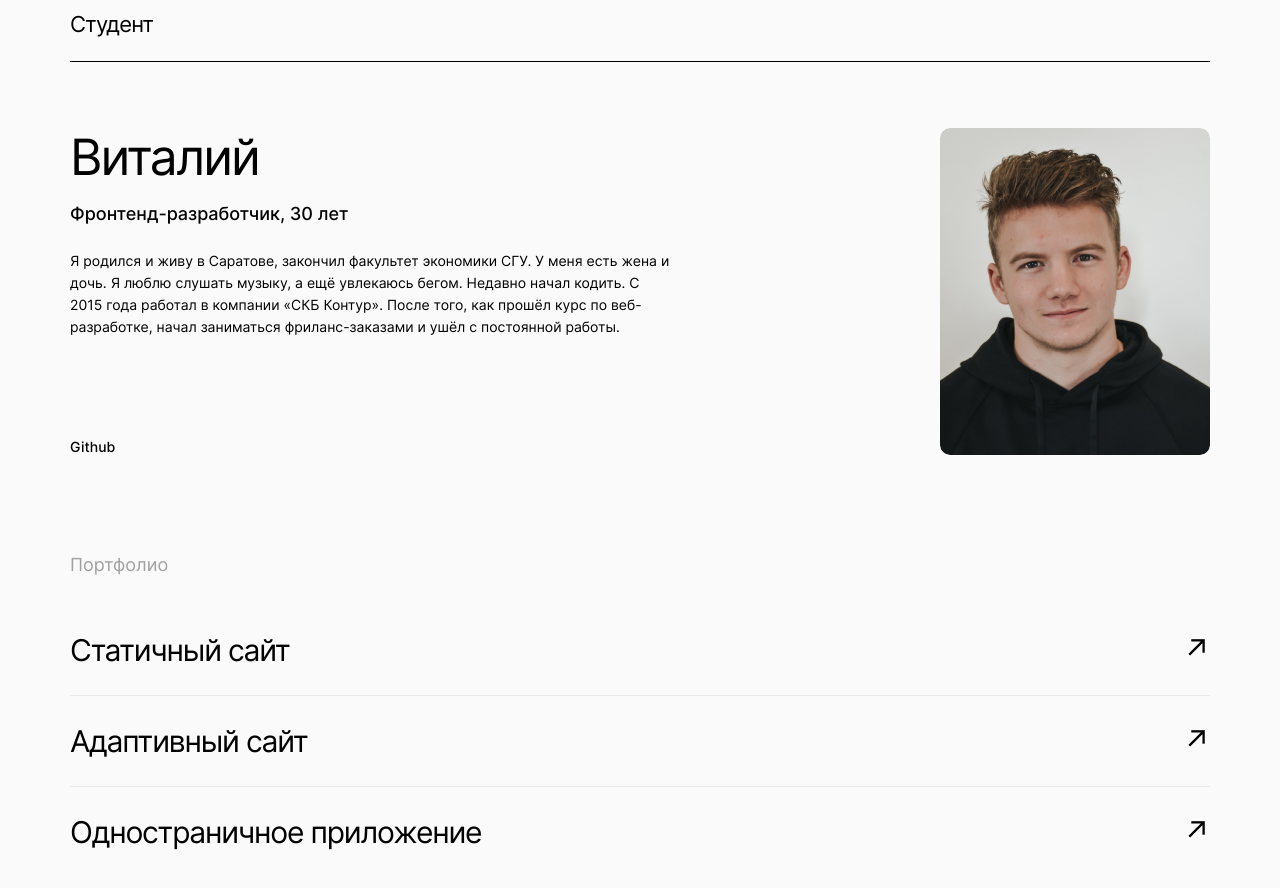
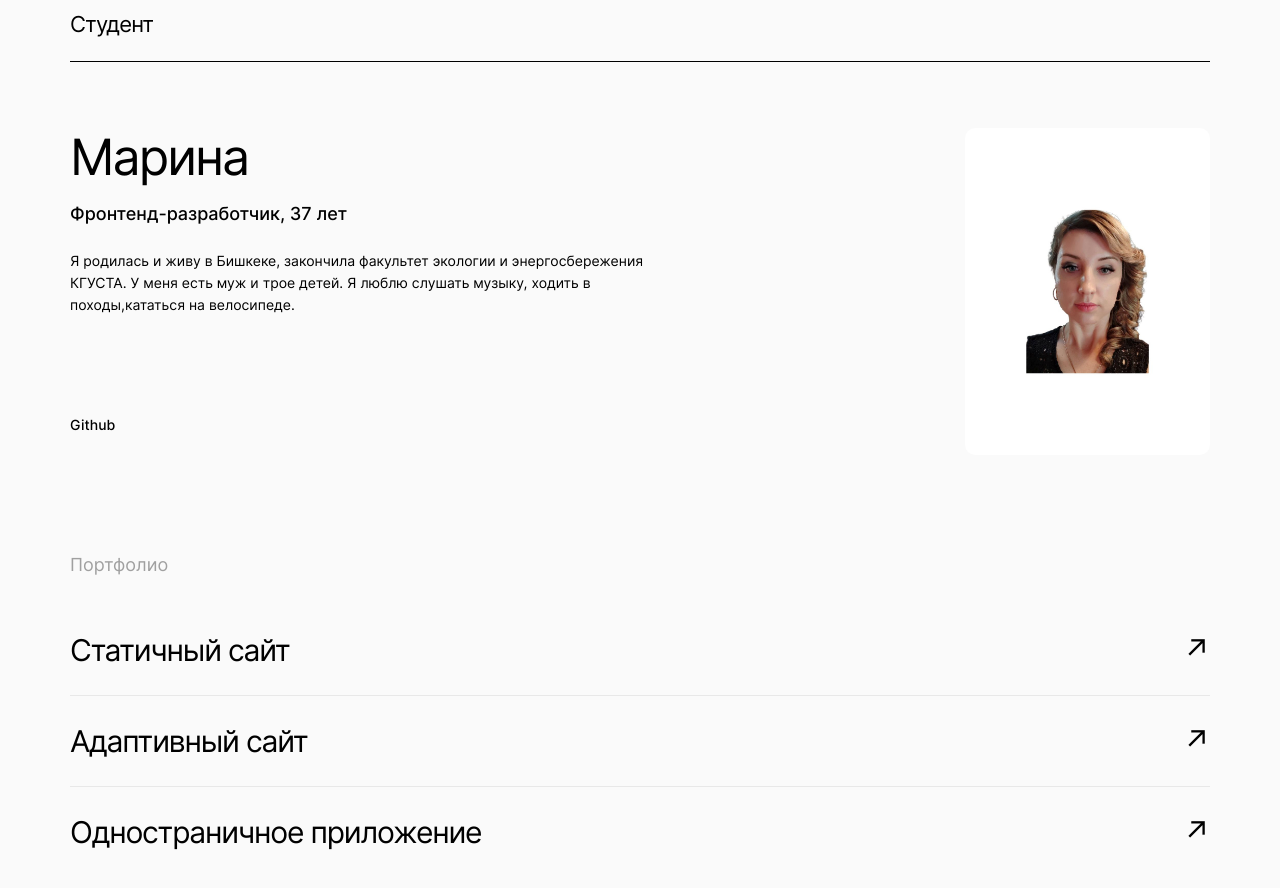
Before and after one commit to 20Maribel22/movies-explorer-frontend, a React (Create React App) app: page / in a window 1280 px wide. Shown: the part 2000-2888 px from the top of the page. Built offline with nearby package versions, Linux system fonts and the light colour scheme; the HTML template or start-up script is replaced by a standard one.

Commit message:
change portfolio

```diff
--- a/src/components/AboutMe/AboutMe.css
+++ b/src/components/AboutMe/AboutMe.css
@@ -45,8 +45,8 @@
 }
 
 .about-me__foto {
-  max-width: 270px;
-  width: 100%;
+  max-width: 470px;
+  /* width: 100%; */
   max-height: 327px;
   object-fit: cover;
   object-position: center;
--- a/src/components/AboutMe/AboutMe.js
+++ b/src/components/AboutMe/AboutMe.js
@@ -1,5 +1,5 @@
 import "./AboutMe.css";
-import foto from "../../images/pic__COLOR_pic.png";
+import foto from "../../images/photo_2024-02-12_19-27-07.jpg";
 
 function AboutMe() {
   return (
@@ -7,18 +7,15 @@ function AboutMe() {
       <h2 className="section__title">Студент</h2>
       <div className="about-me__info">
         <div className="about-me__description">
-          <h3 className="about-me__title">Виталий</h3>
-          <p className="about-me__subtitle">Фронтенд-разработчик, 30 лет</p>
+          <h3 className="about-me__title">Марина</h3>
+          <p className="about-me__subtitle">Фронтенд-разработчик, 37 лет</p>
           <p className="about-me__text">
-            Я родился и живу в Саратове, закончил факультет экономики СГУ. У
-            меня есть жена и дочь. Я люблю слушать музыку, а ещё увлекаюсь
-            бегом. Недавно начал кодить. С 2015 года работал в компании «СКБ
-            Контур». После того, как прошёл курс по веб-разработке, начал
-            заниматься фриланс-заказами и ушёл с постоянной работы.
+            Я родилась и живу в Бишкеке, закончила факультет экологии и энергосбережения КГУСТА. У
+            меня есть муж и трое детей. Я люблю слушать музыку, ходить в походы,кататься на велосипеде.
           </p>
           <a
             className="about-me__link"
-            href="https://github.com/"
+            href="https://github.com/20Maribel22"
             target="_blank"
             rel="noreferrer"
           >
--- a/src/components/Portfolio/Portfolio.js
+++ b/src/components/Portfolio/Portfolio.js
@@ -8,7 +8,7 @@ function Portfolio() {
         <li className="portfolio__links">
           <a
             className="portfolio__link"
-            href="https://github.com/"
+            href="https://20maribel22.github.io/how-to-learn/"
             target="_blank"
             rel="noreferrer"
           >
@@ -19,7 +19,7 @@ function Portfolio() {
         <li className="portfolio__links">
           <a
             className="portfolio__link"
-            href="https://github.com/"
+            href="https://20maribel22.github.io/russian-travel/"
             target="_blank"
             rel="noreferrer"
           >
@@ -30,7 +30,7 @@ function Portfolio() {
         <li className="portfolio__links">
           <a
             className="portfolio__link"
-            href="https://github.com/"
+            href="https://20maribel22.github.io/sign-in"
             target="_blank"
             rel="noreferrer"
           >
--- a/src/utils/MainApi.js
+++ b/src/utils/MainApi.js
@@ -115,7 +115,7 @@ class MainApi {
 }
 
 export const mainApi = new MainApi({
-  // baseUrl: 'https://api.diploma.maribel.nomoredomains.club',
+ // baseUrl: 'https://api.diploma.maribel.nomoredomains.club',
   baseUrl: "http://localhost:3001",
   headers: {
     Authorization: "",
```
Also changed, not shown: src/images/photo_2024-02-12_19-27-07.jpg (added).
